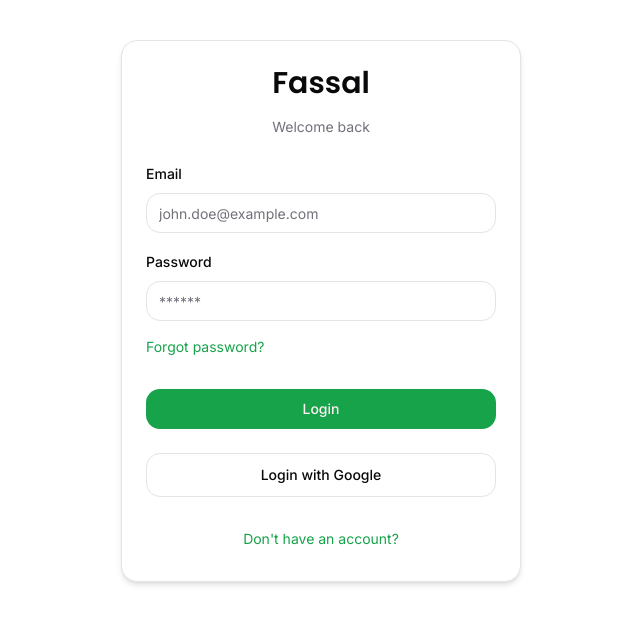
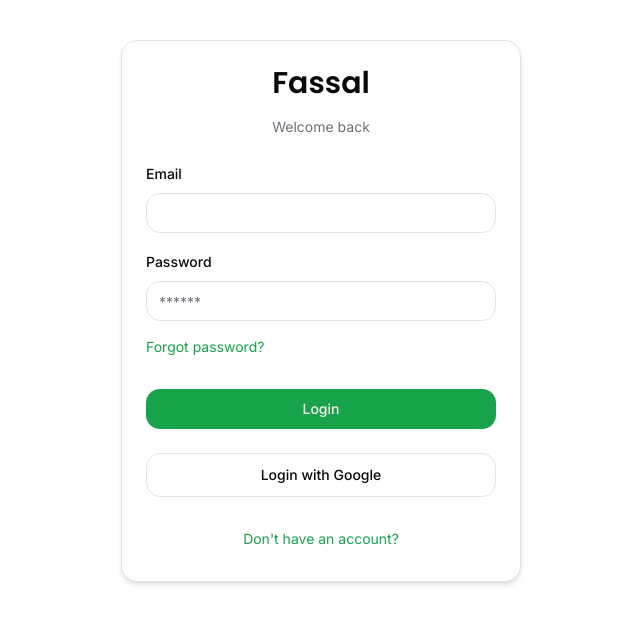
Before and after one commit to fvizpal/fassal, a Next.js app: page /auth/login in a window 1280 px wide. Shown: the top 624 px of the page, without its empty margins (319-959 px from the left). Built offline with nearby package versions, Linux system fonts and the light colour scheme; no server answers; what @uploadthing/react would draw is missing.

Commit message:
refactor: auth forms

```diff
--- a/components/auth/loginForm.tsx
+++ b/components/auth/loginForm.tsx
@@ -88,7 +88,6 @@
                       <Input
                         {...field}
                         disabled={isPending}
-                        placeholder="john.doe@example.com"
                         type="email"
                       />
                     </FormControl>
--- a/components/auth/registerForm.tsx
+++ b/components/auth/registerForm.tsx
@@ -89,7 +89,6 @@
                     <Input
                       {...field}
                       disabled={isPending}
-                      placeholder="john.doe@example.com"
                       type="email"
                     />
                   </FormControl>
@@ -107,7 +106,6 @@
                     <Input
                       {...field}
                       disabled={isPending}
-                      placeholder="******"
                       type="password"
                     />
                   </FormControl>
--- a/components/auth/resetForm.tsx
+++ b/components/auth/resetForm.tsx
@@ -68,7 +68,6 @@
                     <Input
                       {...field}
                       disabled={isPending}
-                      placeholder="john.doe@example.com"
                       type="email"
                     />
                   </FormControl>
```
